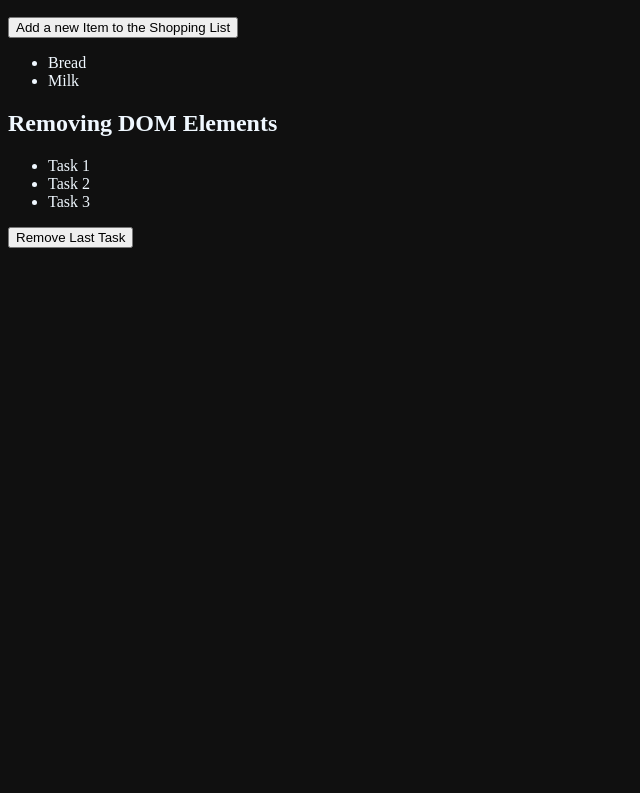
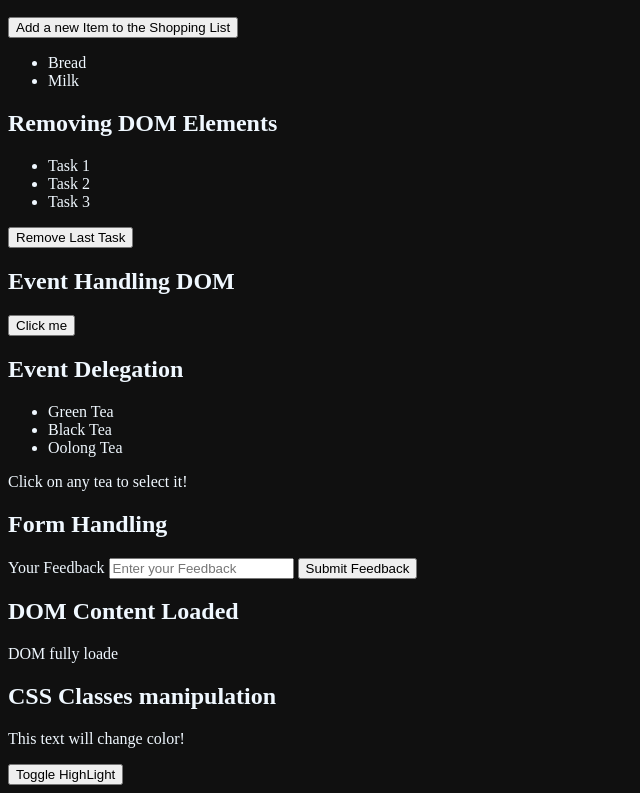
Before and after one commit to Samrat880/DOM-learning, a plain HTML site: page index.html in a window 1280 px wide. Shown: the part 453-1246 px from the top of the page, without its empty margins (0-640 px from the left). Before the commit the page ends 800 px from the top, so only its background shows below. Drawn offline with Linux system fonts and the light colour scheme.

Commit message:
Push latest changes

```diff
--- a/index.html
+++ b/index.html
@@ -74,6 +74,44 @@
 
        <button id="removeLastTask"> Remove Last Task</button>
     </section>
+
+    <section>
+        <h2>Event Handling DOM</h2>
+        <button id="clickButton"> Click me</button>
+    </section>
+
+    <section>
+        <h2>Event Delegation</h2>
+        <ul id="teaList">
+            <li class="teaItem">Green Tea</li>
+            <li class="teaItem">Black Tea</li>
+            <li class="teaItem">Oolong Tea</li>
+        </ul>
+        <p>Click on any tea to select it!</p>
+    </section>
+
+
+    <section>
+        <h2>Form Handling</h2>
+        <form id="FeedbackForm">
+            <label for="FeedbackInput">Your Feedback</label>
+             <input type="text" id="FeedbackInput" placeholder="Enter your Feedback"/>
+             <button type="submit">Submit Feedback</button>
+        </form>
+        <p id="FeedbackDisplay"></p>
+    </section>
+
+
+    <section>
+        <h2>DOM Content Loaded</h2>
+        <p id="domStatus">Waiting for DOM to LOAD.....</p>
+    </section>
+
+    <section>
+        <h2> CSS Classes manipulation</h2>
+        <p id="descriptionText">This text will change color!</p>
+        <button id="toogleHighlight">Toggle HighLight</button>
+    </section>
     <script src="./script.js"></script>
 </body>
 </html>
--- a/script.js
+++ b/script.js
@@ -45,3 +45,49 @@ document.getElementById("removeLastTask").addEventListener(
         taskList.lastElementChild.remove();
     }
 );
+
+
+// Example 6
+
+document.getElementById("clickButton").addEventListener("click", function () {
+  alert("learn js");
+});
+
+// Example 7
+
+document
+.getElementById("teaList")
+.addEventListener('click',function(event){
+    if (event.target && event.target.matches(".teaItem")) {
+        alert("you selected: " + event.target.textContent)
+    }
+})
+
+// Example 8
+
+document.getElementById("FeedbackForm").addEventListener('submit', function (e) {
+  e.preventDefault();
+  let feedback = document.getElementById("FeedbackInput").value;
+  console.log(feedback);
+
+  let label = document.querySelector('label[for="FeedbackInput"]');
+  console.log(label.textContent); // "Your Feedback"
+
+  document.getElementById(
+    "FeedbackDisplay"
+  ).textContent = `FeedBack is: ${feedback} `;
+})
+
+//  Example 9
+
+document.addEventListener('DOMContentLoaded', function(){
+    document.getElementById("domStatus").textContent = "DOM fully loade";
+});
+
+// Example 10
+
+document.getElementById("toogleHighlight")
+.addEventListener('click', function(){
+    let descriptionText = document.getElementById("descriptionText");
+    descriptionText.classList.add("highlight")
+});
```
